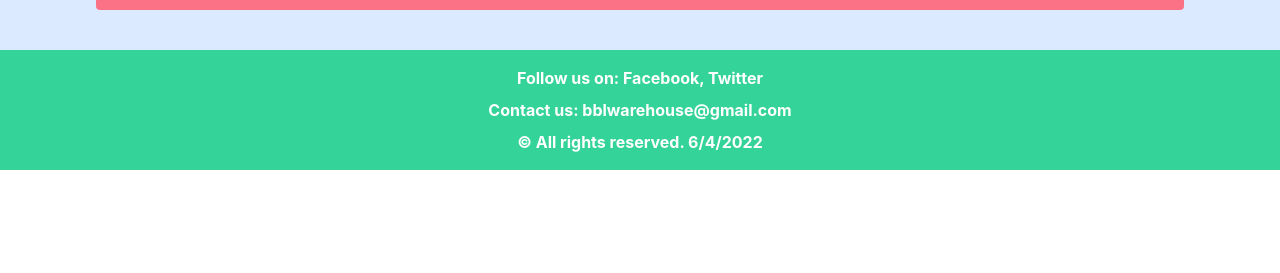
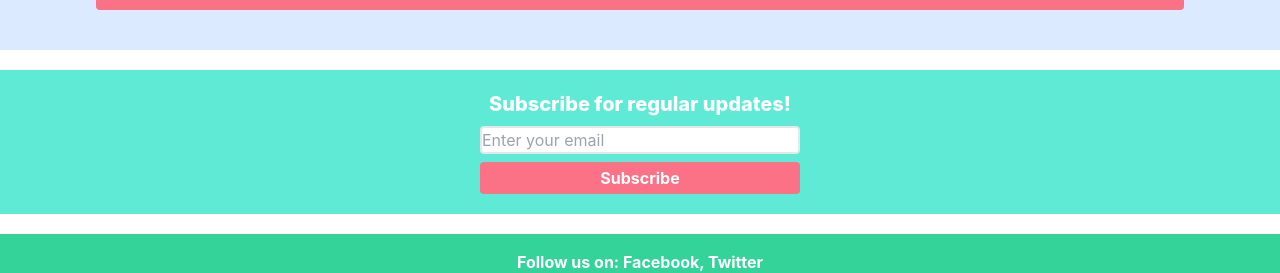
Before and after one commit to shahriar-kasem/warehouse-management-client-side, a React (Create React App) app: page / in a window 1280 px wide. Shown: the part 1493-1766 px from the top of the page. Before the commit the page ends 1663 px from the top, so only its background shows below. Built offline with nearby package versions, Linux system fonts and the light colour scheme; no server answers.

Commit message:
subscribe option added

```diff
--- a/package.json
+++ b/package.json
@@ -14,6 +14,7 @@
     "react-dom": "^18.1.0",
     "react-firebase-hooks": "^5.0.3",
     "react-hook-form": "^7.30.0",
+    "react-icons": "^4.3.1",
     "react-responsive-carousel": "^3.2.23",
     "react-router-dom": "^6.3.0",
     "react-scripts": "5.0.1",
--- a/src/components/pages/Blog/Blog.js
+++ b/src/components/pages/Blog/Blog.js
@@ -42,7 +42,7 @@ const Blog = () => {
                 <div>
                     {
                         blogs.length === 0 &&
-                        <div><h1 className='my-3 text-red-700 text-xl'>Add some item to see here!!</h1></div>
+                        <div><h1 className='my-3 text-red-700 text-xl'>No blogs available!</h1></div>
                     }
                 </div>
                 <div>
--- a/src/components/pages/Home/Home/Home.js
+++ b/src/components/pages/Home/Home/Home.js
@@ -6,6 +6,7 @@ import Footer from '../../../shared/Footer/Footer';
 import Feedback from '../../Feedback/Feedback';
 import Item from '../../Items/Item/Item';
 import Services from '../../Services/Services';
+import Subscribe from '../../Subscribe/Subscribe';
 import Banner from '../Banner/Banner';
 
 const Home = () => {
@@ -47,6 +48,7 @@ const Home = () => {
                 </div>
                 </div>
             </section>
+            <Subscribe></Subscribe>
             <Footer></Footer>
         </div>
     );
--- a/src/components/pages/Home/Service/Service.js
+++ b/src/components/pages/Home/Service/Service.js
@@ -5,9 +5,9 @@ const Service = ({service, getServiceDetail}) => {
     // console.log(service)
     const shortDescription = description.slice(0, 200);
     return (
-        <div className='border-2 border-blue-200 rounded px-2 lg:px-5'>
-            <h1 className='font-semibold text-blue-400 text-lg'>{name}</h1>
-            <p><span className='font-semibold text-blue-800'>Details</span>: {shortDescription}</p>
+        <div className='border-2 bg-blue-400 text-white rounded px-2 py-2 lg:px-5 hover:bg-orange-300'>
+            <h1 className='font-bold text-lg'>{name}</h1>
+            <p><span className='font-semibold'>Details</span>: {shortDescription}</p>
           <div className='my-1 rounded lg:mx-24 md:mx-10 mx-5'>
           <button className='bg-rose-400 px-5 py-1 mt-1 rounded hover:bg-rose-500 text-white mb-2 mx-5' onClick={() => getServiceDetail(_id)}>See Details</button>
           </div>
--- /dev/null
+++ b/src/components/pages/Subscribe/Subscribe.js
@@ -0,0 +1,40 @@
+import React from 'react';
+import { useForm } from 'react-hook-form';
+import { ToastContainer, toast } from 'react-toastify';
+import 'react-toastify/dist/ReactToastify.css';
+
+const Subscribe = () => {
+    const { register, handleSubmit } = useForm();
+    const onSubmit = (data, e) => {
+        const email = data.email;
+        const newSubscriber = { email };
+
+        const url = `https://powerful-journey-42037.herokuapp.com/subscribe`;
+        fetch(url, {
+            method: 'POST',
+            headers: {
+                'content-type': 'application/json'
+            },
+            body: JSON.stringify(newSubscriber)
+        })
+            .then(res => res.json())
+            .then(data => {
+                e.target.reset();
+                toast('Thanks for subscribing')
+            })
+    };
+    return (
+        <div className='my-5 bg-teal-300 hover:bg-teal-400 flex flex-col py-3'>
+            <h1 className='text-white font-extrabold my-2 text-xl'>Subscribe for regular updates!</h1>
+            <div>
+                <form className='flex flex-col w-2/2 md:w-1/2 lg:w-1/4 mx-auto' onSubmit={handleSubmit(onSubmit)}>
+                    <input className='border-2 rounded' placeholder='Enter your email' {...register("email", { required: true, maxLength: 20 })} />
+                    <input className='text-white font-bold my-2 bg-rose-400 hover:bg-rose-500 rounded py-1' type="submit" value='Subscribe' />
+                </form>
+            </div>
+            <ToastContainer></ToastContainer>
+        </div>
+    );
+};
+
+export default Subscribe;
--- a/src/components/pages/UpdateItem/UpdateItem.js
+++ b/src/components/pages/UpdateItem/UpdateItem.js
@@ -83,7 +83,7 @@ const UpdateItem = () => {
                         <form onSubmit={handleSubmit(onSubmit)}>
                             <input className='border-4 rounded pl-2 border-blue-300' required type="number" placeholder='Add item quantity' {...register("quantity", { min: 0, max: 99 })} />
                             <br />
-                            <input className='bg-rose-400 px-5 py-1 mt-1 rounded hover:bg-rose-500 text-white mb-2 mx-5' type="submit" value='Add Quantity' />
+                            <input className='bg-rose-400 px-5 py-1 mt-1 rounded hover:bg-rose-500 text-white mb-2 mx-5' type="submit" value='Restock the item' />
                         </form>
                     </div>
                 </div>
```
Also changed, not shown: src/components/shared/Footer/Footer.js (line endings or trailing spaces), 1 other file (tests, documents, lock files or other folders).
